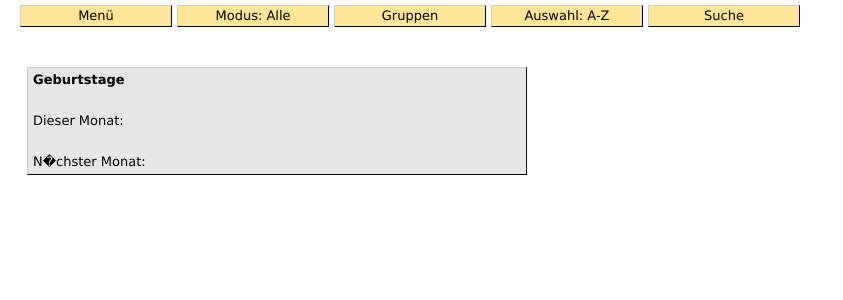
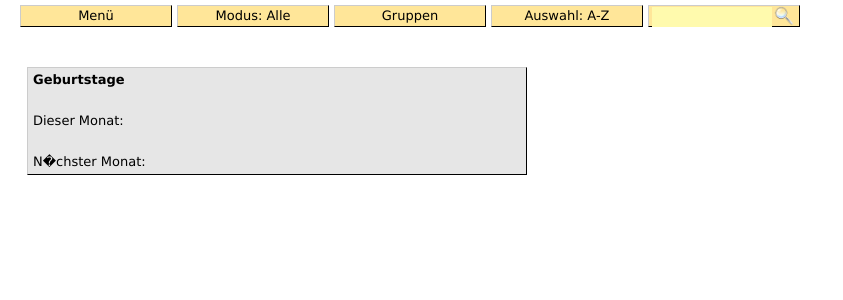
Before and after one commit to martin-ueding/address-db, a PHP site: page /Anwendungen/?mode=main in a window 1280 px wide. Shown: the top 300 px of the page, without its empty margins (0-843 px from the left). Run offline with PHP 8.4, Linux system fonts and the light colour scheme; the visitor is signed in with stand-in values (Sample User, id 1); data that the repository does not hold is empty.

Commit message:
put search bar into main navigation bar

```diff
--- a/adressen/css/main.css
+++ b/adressen/css/main.css
@@ -122,12 +122,6 @@
 }
 
 
-#portrait_ho {
-	width: 300px;
-	position: fixed;
-	top: 10px;
-	right: 10px;
-}
 
 /*.KOPF.*/
 /*.Karteireiter-Darstellung oben.*/
@@ -178,20 +172,22 @@
 
 
 #suche {
-	width: 150px;
+	width: 120px;
 	font-size: 11px;
-	height: 23px;
-	border-top: 1px solid #CCC; /* TEST */
-	border-left: 1px solid #CCC; /* TEST */
-	border-right: 1px solid #000; /* TEST */
-	border-bottom: 1px solid #000; /* TEST */
+	height: 20px;
+	margin: 0px 0 0 0px;
+	padding: 0px;
+	background-color: rgb(255, 250, 173);
+	position: relative;
+	top: -6px;
 }
 
-#sub_mit {
-	width: 50px;
-	height: 50px;
-	margin: 0 5px;
+#suche_button {
+	margin: 0px 0 0 0px;
+	height: 20px;
+	padding: 0 2px 0 2px;
 }
+
 
 /*.NAVIGATION.*/
 
@@ -232,7 +228,7 @@
 	background-color: rgb(255, 230, 153);
 }
 
-#mitglieder, #gruppen, #spezial, #suchbox {
+#mitglieder, #gruppen, #spezial {
 	display: none;
 	position: relative;
 	top: 0px;
@@ -245,8 +241,6 @@
 	border: 1px solid #aaa;
 }
 
-#suchbox {
-}
 
 #mitglieder {
 }
--- a/adressen/inc/header.inc.php
+++ b/adressen/inc/header.inc.php
@@ -72,16 +72,10 @@
 echo '</div>';
 echo '</div>';
 
-echo '<div class="nav_item" onclick="_switch(\'suchbox\');">Suche<br />';
-echo '<div id="suchbox">';
+echo '<div class="nav_item">';
 ?>
-<form action="?mode=search" method="post">
-<div id="suchfeld"><input type="search" id="suche" name="suche" maxlength="100" />
-
-<input type="image" id="sub_mit" src="eicons/lupe.png" align="middle" title="Suche starten" /></div>
-</form>
+<form action="index.php?mode=search" method="post"><input type="search" id="suche" name="suche" maxlength="100" /><input type="image" value="suchen" id="suche_button" src="eicons/lupe.png" /></form>
 <?PHP
-echo '</div>';
 echo '</div>';
 ?>
 
```
